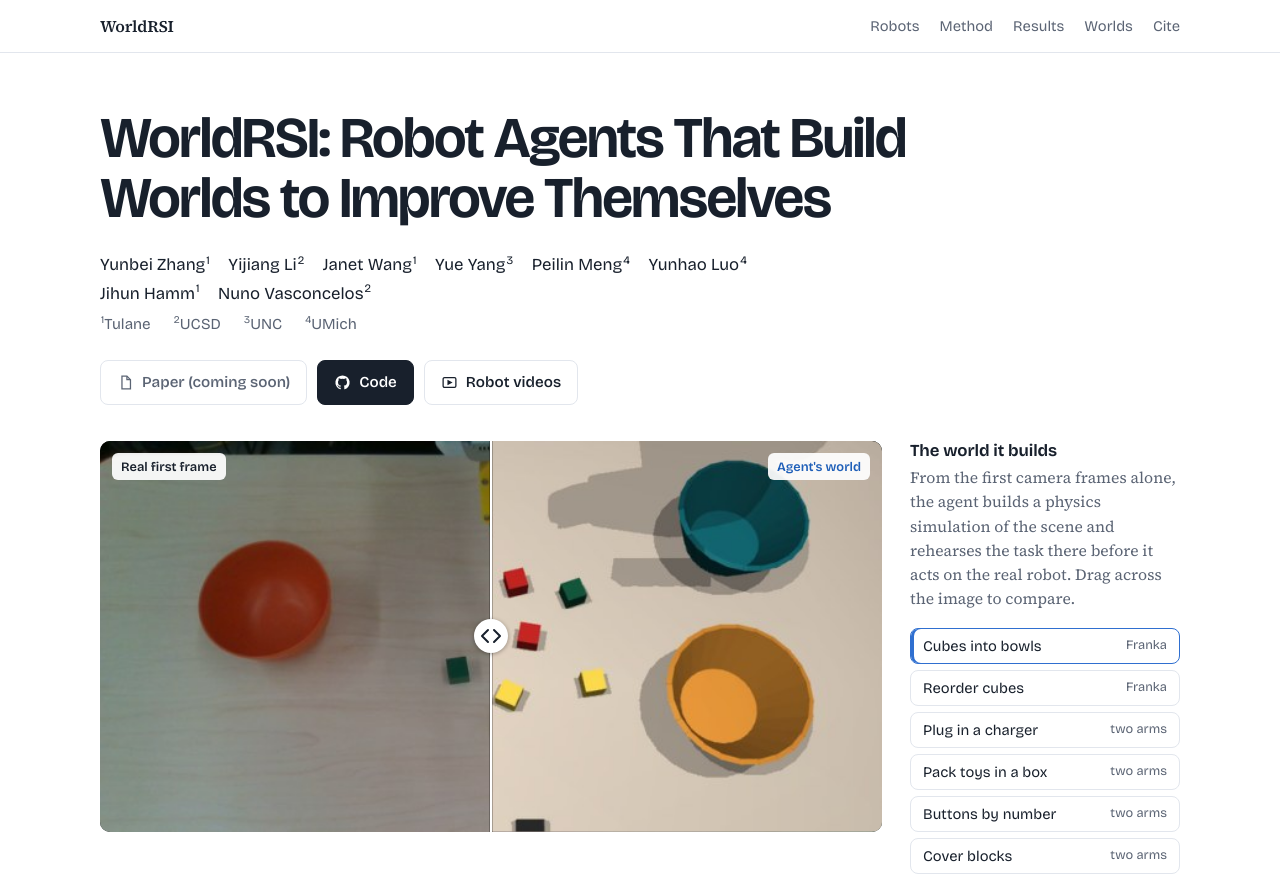
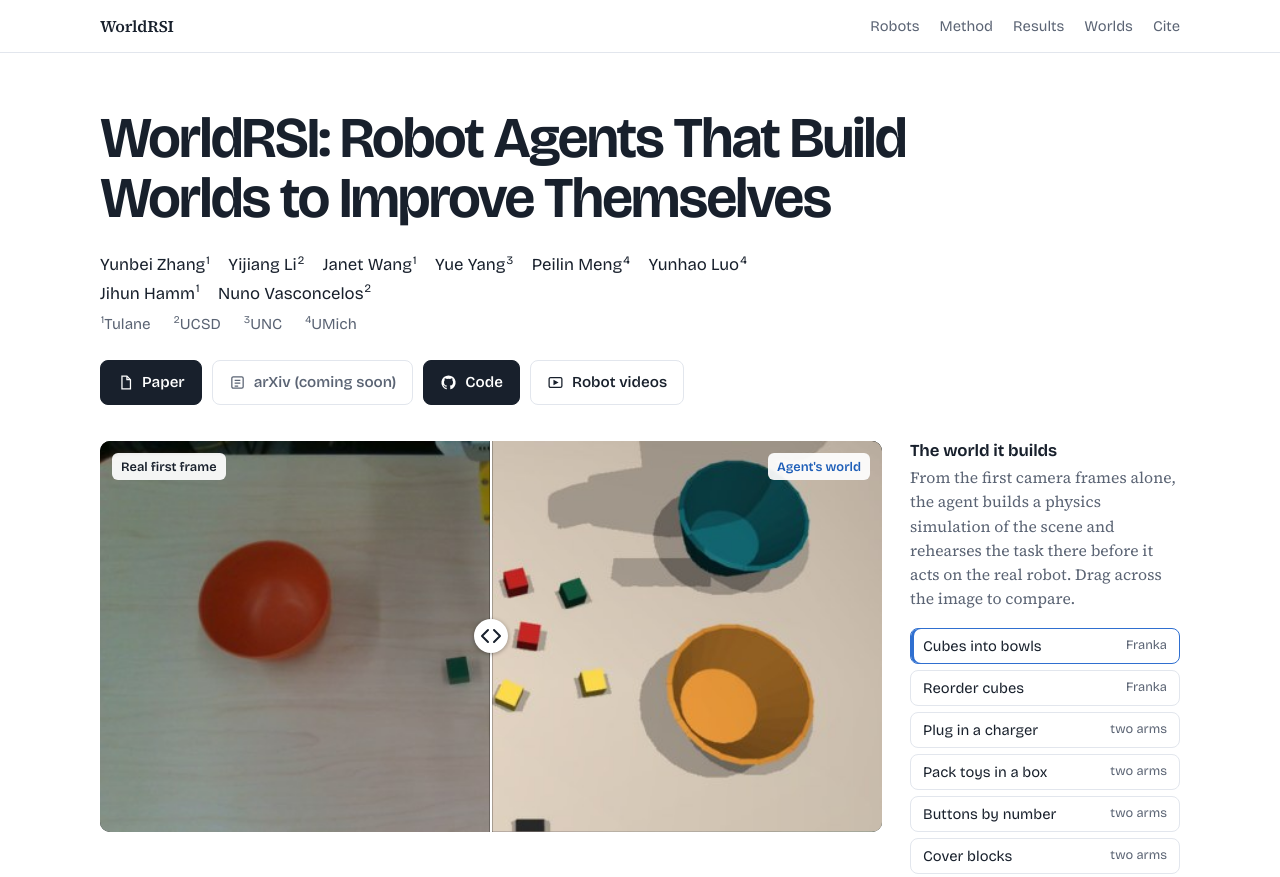
Before and after one commit to worldrsi/worldrsi.github.io, a plain HTML site: page index.html in a window 1280 px wide. Shown: the top 877 px of the page. Drawn offline with nearby package versions, Linux system fonts and the light colour scheme.

Commit message:
Paper PDF on the project page; arXiv coming soon

```diff
--- a/index.html
+++ b/index.html
@@ -492,8 +492,10 @@ footer { margin-top: 72px; padding: 26px 0 40px; border-top: 1px solid var(--lin
   </p>
   <p class="affil"><span><sup>1</sup>Tulane</span> <span><sup>2</sup>UCSD</span> <span><sup>3</sup>UNC</span> <span><sup>4</sup>UMich</span></p>
   <div class="btns">
-    <span class="btn off" title="The paper will be linked here">
-      <svg viewBox="0 0 24 24" fill="none" stroke="currentColor" stroke-width="1.8" aria-hidden="true"><path d="M7 3h7l5 5v13H7z"/><path d="M14 3v5h5"/></svg>Paper (coming soon)</span>
+    <a class="btn primary" href="assets/WorldRSI.pdf">
+      <svg viewBox="0 0 24 24" fill="none" stroke="currentColor" stroke-width="1.8" aria-hidden="true"><path d="M7 3h7l5 5v13H7z"/><path d="M14 3v5h5"/></svg>Paper</a>
+    <span class="btn off" title="The arXiv version will be linked here">
+      <svg viewBox="0 0 24 24" fill="none" stroke="currentColor" stroke-width="1.8" aria-hidden="true"><rect x="4" y="4" width="16" height="16" rx="2"/><path d="M8 9h8M8 13h8M8 17h5"/></svg>arXiv (coming soon)</span>
     <a class="btn primary" href="https://github.com/worldrsi/WorldRSI">
       <svg viewBox="0 0 24 24" fill="currentColor" aria-hidden="true"><path d="M12 2a10 10 0 0 0-3.16 19.49c.5.09.68-.22.68-.48v-1.7c-2.78.6-3.37-1.34-3.37-1.34-.45-1.16-1.1-1.47-1.1-1.47-.9-.62.07-.6.07-.6 1 .07 1.53 1.03 1.53 1.03.89 1.53 2.34 1.09 2.91.83.09-.65.35-1.09.63-1.34-2.22-.25-4.55-1.11-4.55-4.94 0-1.09.39-1.98 1.03-2.68-.1-.25-.45-1.27.1-2.65 0 0 .84-.27 2.75 1.02a9.5 9.5 0 0 1 5 0c1.91-1.29 2.75-1.02 2.75-1.02.55 1.38.2 2.4.1 2.65.64.7 1.03 1.59 1.03 2.68 0 3.84-2.34 4.69-4.57 4.93.36.31.68.92.68 1.86v2.75c0 .27.18.58.69.48A10 10 0 0 0 12 2z"/></svg>Code</a>
     <a class="btn" href="#robots">
```
Also changed, not shown: 1 other file.
